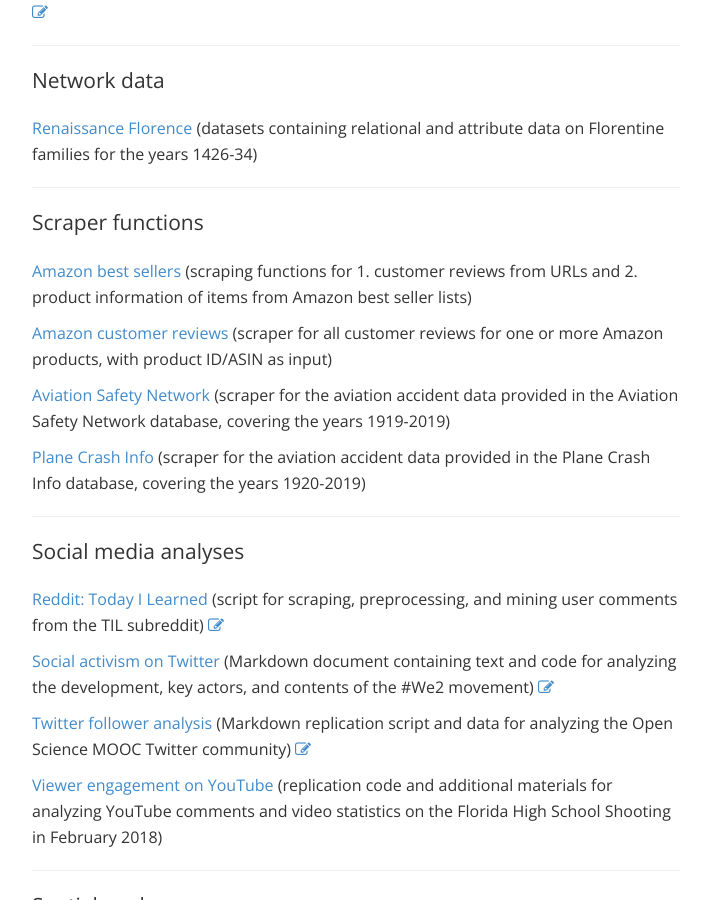
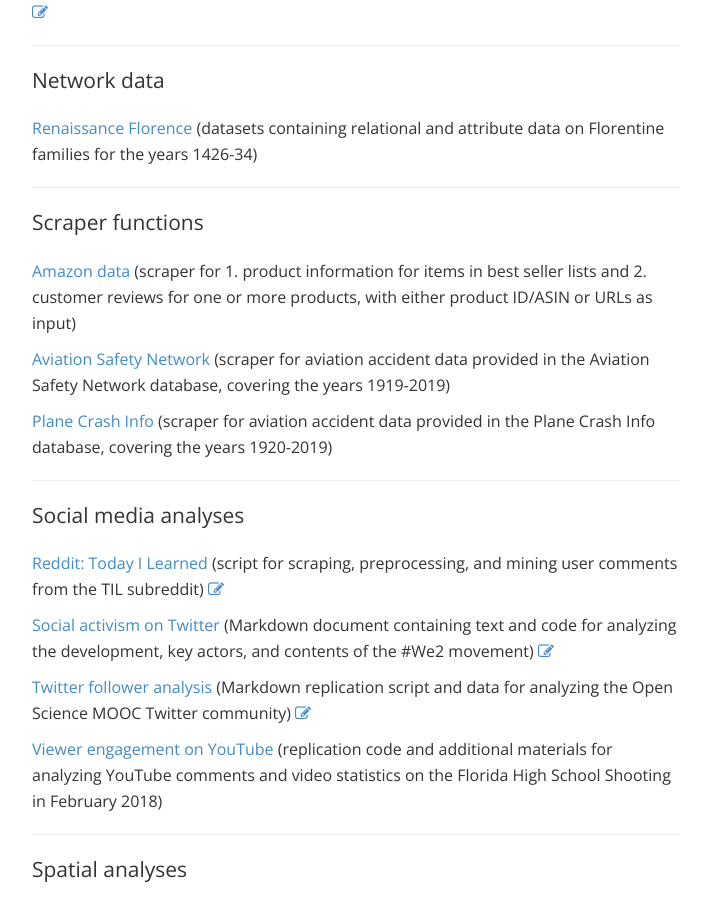
Before and after one commit to lhehnke/lhehnke.github.io, a Jekyll site: the page built from projects/index.html, in a window 1280 px wide and 900 px high, scrolled down 1257 px. Shown: the whole window, without its empty margins (284-995 px from the left). Built offline with Jekyll 4.4.1, drawn with Linux system fonts in a browser that asks for light colours; nearby versions of some CDN libraries.

Commit message:
Update index.html

```diff
--- a/projects/index.html
+++ b/projects/index.html
@@ -68,10 +68,9 @@
 
     <p class="lead">Scraper functions</p>
 
-	  <p><a href="https://github.com/lhehnke/amazon-data">Amazon best sellers</a> (scraping functions for 1. customer reviews from URLs and 2. product information of items from Amazon best seller lists) </p>
-	  <p><a href="https://github.com/lhehnke/amazon-data">Amazon customer reviews</a> (scraper for all customer reviews for one or more Amazon products, with product ID/ASIN as input) </p>
-	  <p><a href="https://github.com/lhehnke/aviation-accidents-data">Aviation Safety Network</a> (scraper for the aviation accident data provided in the Aviation Safety Network database, covering the years 1919-2019) </p>
-	  <p><a href="https://github.com/lhehnke/aviation-accidents-data">Plane Crash Info</a> (scraper for the aviation accident data provided in the Plane Crash Info database, covering the years 1920-2019) </p>
+	  <p><a href="https://github.com/lhehnke/amazon-data">Amazon data</a> (scraper for 1. product information for items in best seller lists and 2. customer reviews for one or more products, with either product ID/ASIN or URLs as input) </p>
+	  <p><a href="https://github.com/lhehnke/aviation-accidents-data">Aviation Safety Network</a> (scraper for aviation accident data provided in the Aviation Safety Network database, covering the years 1919-2019) </p>
+	  <p><a href="https://github.com/lhehnke/aviation-accidents-data">Plane Crash Info</a> (scraper for aviation accident data provided in the Plane Crash Info database, covering the years 1920-2019) </p>
 
     <hr>
 
```
